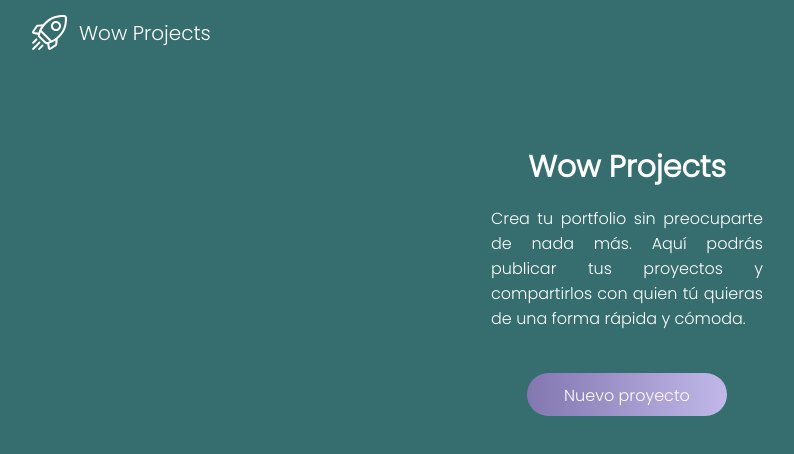
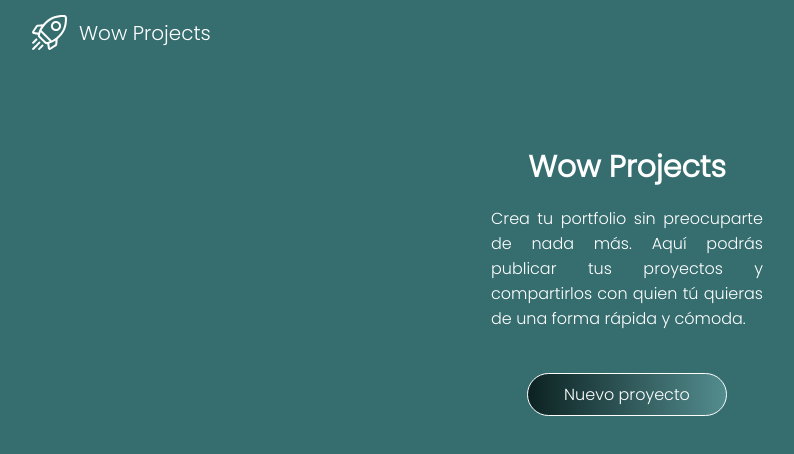
Before and after one commit to alexandracampo/web-de-proyectos, a React (Create React App) app: page /#/ in a window 1280 px wide. Shown: the top 454 px of the page, without its empty margins (13-807 px from the left). Built offline with nearby package versions, Linux system fonts and the light colour scheme; a web font is replaced by a local one.

Commit message:
change button landing styles

```diff
--- a/src/components/Landing.js
+++ b/src/components/Landing.js
@@ -56,7 +56,7 @@ const Landing = () => {
         <section className="wrap--landing">
           <h1 className="landing--title">Wow Projects</h1>
           <p className="landing--text">Crea tu portfolio sin preocuparte de nada más. Aquí podrás publicar tus proyectos y compartirlos con quien tú quieras de una forma rápida y cómoda.</p>
-          <Link className="landing--link btn-large" to="/create">Nuevo proyecto</Link>
+          <Link className="landing--link" to="/create">Nuevo proyecto</Link>
         </section>
         <section>
           <ul className="list--element">{renderCardLanding()}</ul>
--- a/src/styles/form.scss
+++ b/src/styles/form.scss
@@ -6,7 +6,7 @@
   border: solid 1px rgba(0, 0, 0, 0);
   background-image: radial-gradient(circle at 50% 50%, #403a5f, #211e2e 92%);
   padding: 15px 20px;
-  @include tablet{
+  @include tablet {
     width: 50%;
   }
   @include desktop {
@@ -64,7 +64,6 @@
       padding-left: 15px;
       padding-top: 3px;
 
-
       &::placeholder {
         color: #ffffff;
       }
@@ -75,13 +74,11 @@
       background-color: #302c42;
       border-color: white;
       border-radius: 40px;
-
       color: #ffffff;
       padding-left: 1rem;
       padding-right: 1rem;
       padding-bottom: 1rem;
       padding-top: 1rem;
-
       overflow-y: hidden;
 
       &::placeholder {
@@ -148,21 +145,18 @@
   text-align: center;
 }
 
-.btn,
-.btn-large {
+.btn {
   width: 121px;
   margin-top: 10px;
   color: white;
   text-align: center;
-  border: none;
   padding: 0 5px;
   height: 43px;
-  background: linear-gradient(90deg, #8176af -1.57%, #c0b7e8 98.43%);
+  background: linear-gradient(90deg, #0b2020 -1.57%, #528b8d 98.43%);
   border-radius: 40px;
 }
 
 .btn--project {
-
   margin-bottom: 10px;
   color: white;
   text-align: center;
@@ -181,7 +175,6 @@
     color: white;
     padding: 10px;
   }
-
 }
 .detail__link {
   margin-right: 10px;
@@ -192,8 +185,7 @@
 }
 
 .get-avatar__label {
-  font-family:"Roboto",
-    sans-serif;
+  font-family: "Roboto", sans-serif;
   font-size: 13px;
   color: white;
   cursor: pointer;
@@ -204,27 +196,22 @@
   border: 0;
   padding: 0 5px;
   border: solid 2px white;
-
 }
 
-.btn-large {
-  width: 200px;
-  border: solid 2px white;
-}
-.error--msj{
+.error--msj {
   text-decoration: none;
   color: rgb(95, 105, 196);
   font-size: 12px;
-  @include desktop{
+  @include desktop {
     font-size: 14px;
   }
 }
 
-.span--error{
+.span--error {
   color: rgb(255, 40, 40);
   font-size: 13px;
   margin-left: 15px;
- font-family:$fontFamily;
+  font-family: $fontFamily;
 }
 .btn--reset {
   color: white;
--- a/src/styles/landing.scss
+++ b/src/styles/landing.scss
@@ -30,11 +30,23 @@
 }
 .landing--link {
   text-decoration: none;
-  border: none;
-  padding-top: 10px;
+  border: 1px solid white;
+  padding-top: 8px;
+  margin-top: 10px;
+  color: white;
+  text-align: center;
+  height: 43px;
+  background: linear-gradient(90deg, #0b2020 -1.57%, #528b8d 98.43%);
+  border-radius: 40px;
+  width: 200px;
+
+  &:hover {
+    color: black;
+    font-weight: 600;
+  }
 }
+
 .btn--delete__landing {
-  color: $colorDarkPurple;
   font-size: 16px;
   position: relative;
   bottom: 145px;
@@ -59,8 +71,6 @@
   color: #3e3e3e;
   width: 90%;
   max-width: 450px;
-  // height: 214px;
-
   margin: auto;
   border-radius: 20px;
   display: flex;
@@ -99,7 +109,6 @@
 }
 
 .info--autor__job {
-  // font-weight: bold;
   color: $warmGrey;
   font-size: 10px;
 
```
Lines whose indentation alone changed are shown as unchanged.
